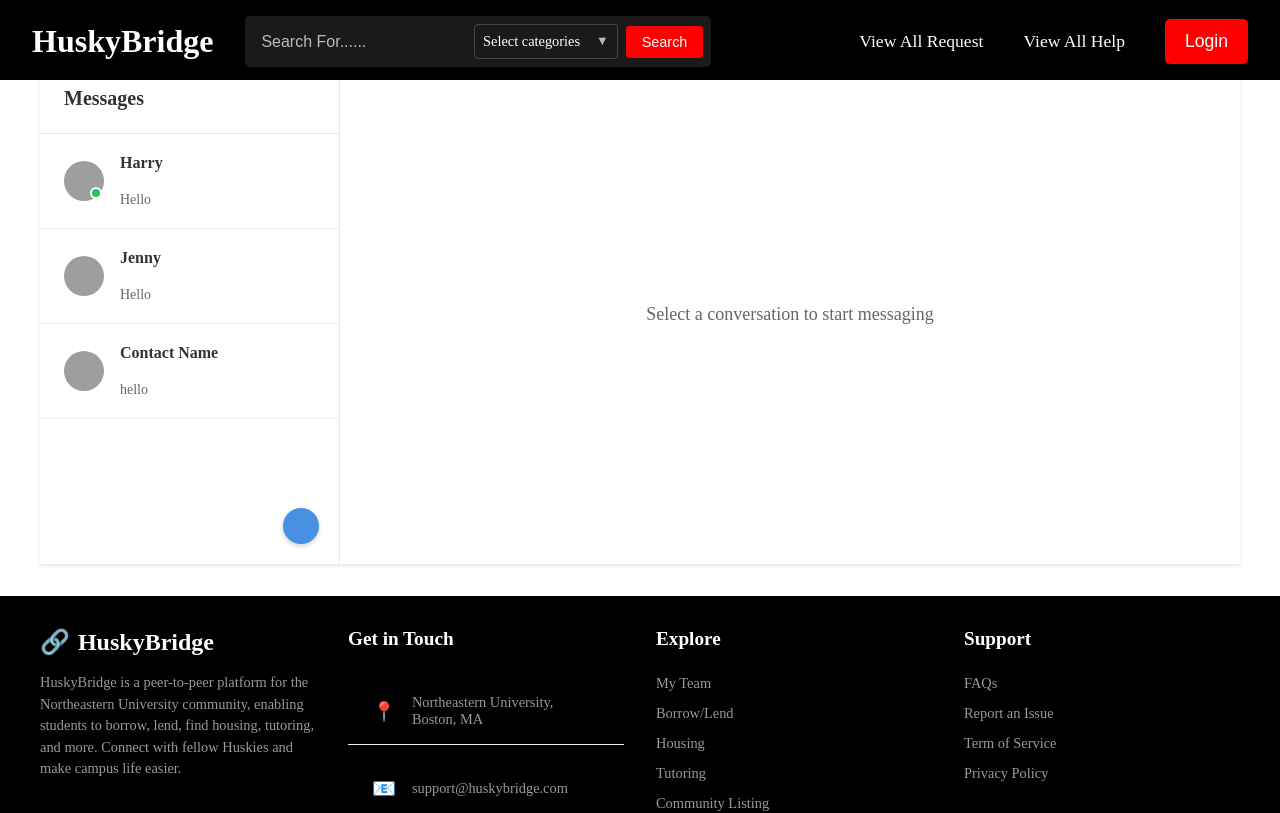
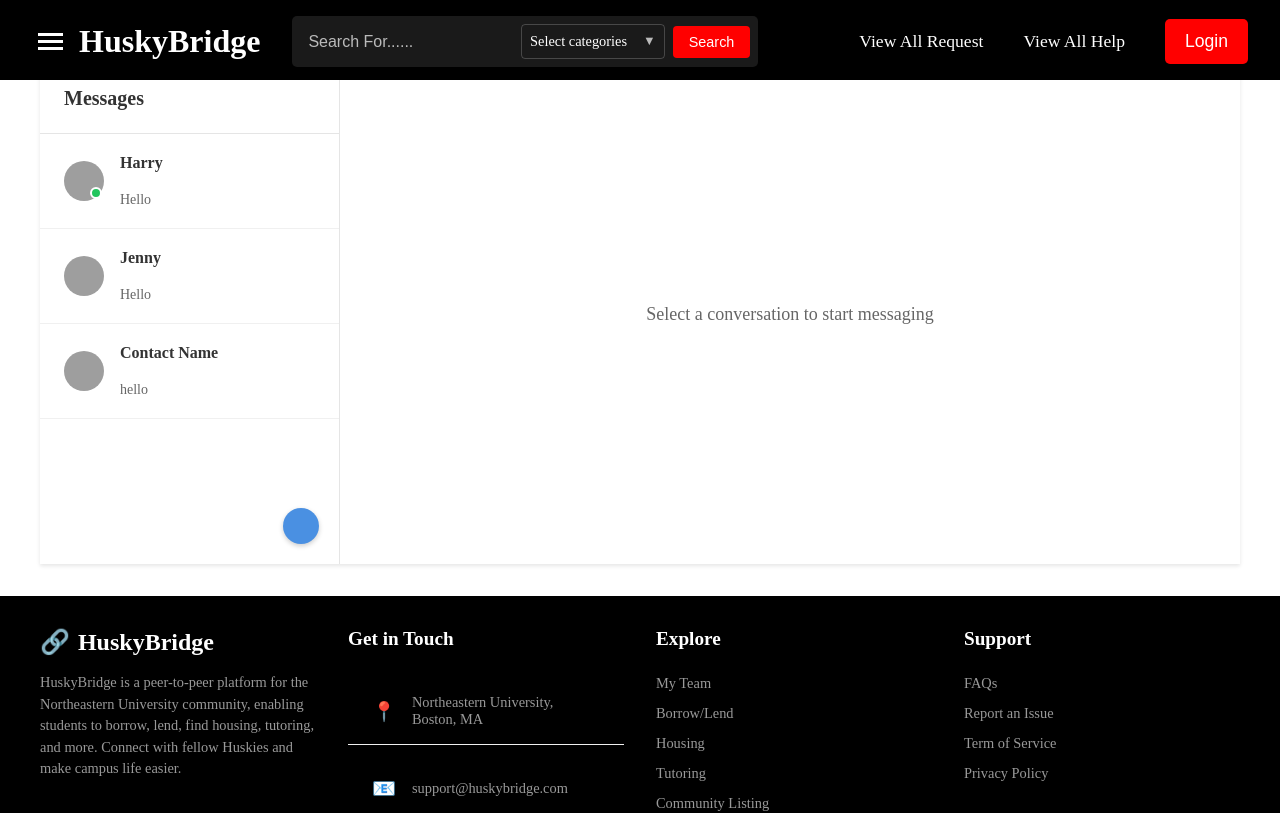
Before and after one commit to joe135730/husky-bridge, a React (Vite) app: page /messages in a window 1280 px wide. Shown: the top 813 px of the page. Built offline with nearby package versions, Linux system fonts and the light colour scheme; grey boxes are pictures that could not be loaded.

Commit message:
Added leftsideBar

```diff
--- /dev/null
+++ b/src/LeftsideBar/LeftSideBar.css
@@ -0,0 +1,35 @@
+/* src/Components/LeftSideBar/LeftSideBar.css */
+.left-sidebar {
+    position: fixed;
+    left: 0;
+    top: 0;
+    width: 250px;
+    height: 100%;
+    background-color: black;
+    color: white;
+    padding: 20px;
+    box-shadow: 2px 0 5px rgba(0, 0, 0, 0.5);
+    z-index: 1000;
+  }
+
+  .left-sidebar ul {
+    list-style: none;
+    padding: 0;
+    font-family: 'Times New Roman', sans-serif; /* Set font to Calibri */
+    font-size: 25px; /* Adjust font size as needed */
+  }
+
+  .left-sidebar li {
+    margin: 15px 0;
+  }
+
+  .close-button {
+    background: none;
+    border: none;
+    color: white;
+    font-size: 24px; /* Increase size of close button */
+    cursor: pointer;
+    position: absolute; /* Position it absolutely */
+    top: 20px; /* Distance from the top */
+    right: 20px; /* Distance from the right */
+  }
--- /dev/null
+++ b/src/LeftsideBar/index.tsx
@@ -0,0 +1,19 @@
+import "./LeftSideBar.css"; // Ensure this CSS file is updated
+
+const LeftSideBar = ({ onClose }: { onClose: () => void }) => {
+  return (
+    <div className="left-sidebar">
+      <button className="close-button" onClick={onClose}>✖</button>
+      <ul>
+        <li>Home</li>
+        <li>Profile</li>
+        <li>Messages</li>
+        <li>My Post</li>
+        <li>Settings</li>
+        <li>Logout</li>
+      </ul>
+    </div>
+  );
+};
+
+export default LeftSideBar;
--- a/src/navbar/navbar.css
+++ b/src/navbar/navbar.css
@@ -23,12 +23,14 @@
     gap: 2rem;
     flex: 1;
     max-width: 900px;
-    min-width: 0; /* Allow shrinking below min-content */
+    min-width: 0;
+    /* Allow shrinking below min-content */
 }
 
 .navbar-brand {
     white-space: nowrap;
-    flex-shrink: 0; /* Prevent brand from shrinking */
+    flex-shrink: 0;
+    /* Prevent brand from shrinking */
 }
 
 .navbar-brand .nav-link {
@@ -42,7 +44,8 @@
 
 .navbar-search {
     flex: 1;
-    min-width: 200px; /* Minimum width for usability */
+    min-width: 200px;
+    /* Minimum width for usability */
     max-width: 600px;
     width: 100%;
 }
@@ -184,3 +187,23 @@
         margin: 0;
     }
 }
+
+.sidebar-toggle {
+    background-color: black;
+    border: none;
+    cursor: pointer;
+    margin-right: 10px;
+    /* Space between button and title */
+}
+
+.strip {
+    display: block;
+    width: 25px;
+    /* Width of the strips */
+    height: 3px;
+    /* Height of the strips */
+    background-color: white;
+    /* Color of the strips */
+    margin: 4px 0;
+    /* Space between strips */
+}
--- a/src/navbar/navbar.tsx
+++ b/src/navbar/navbar.tsx
@@ -1,13 +1,24 @@
+// src/navbar/navbar.tsx
 import Nav from "react-bootstrap/Nav";
 import { Link, useLocation } from "react-router-dom";
 import SearchBar from "../Components/Search/SearchBar";
 import "./navbar.css";
+import { useState } from "react";
+import LeftSideBar from "../LeftsideBar"; // Adjust the import path as necessary
 
 export default function Navbar() {
   const { pathname } = useLocation();
+  const [isSidebarOpen, setIsSidebarOpen] = useState(false); // State for sidebar
 
   return (
     <Nav variant="pills" id="wd-toc" className="navbar-container">
+      <button className="sidebar-toggle" onClick={() => setIsSidebarOpen(!isSidebarOpen)}>
+        <span className="strip"></span>
+        <span className="strip"></span>
+        <span className="strip"></span>
+      </button>
+      {isSidebarOpen && <LeftSideBar onClose={() => setIsSidebarOpen(false)} />} {/* Sidebar component */}
+
       <div className="navbar-left">
         <div className="navbar-brand">
           <Nav.Link
```
Also changed, not shown: src/Components/Search/SearchBar/index.tsx (line endings or trailing spaces).
